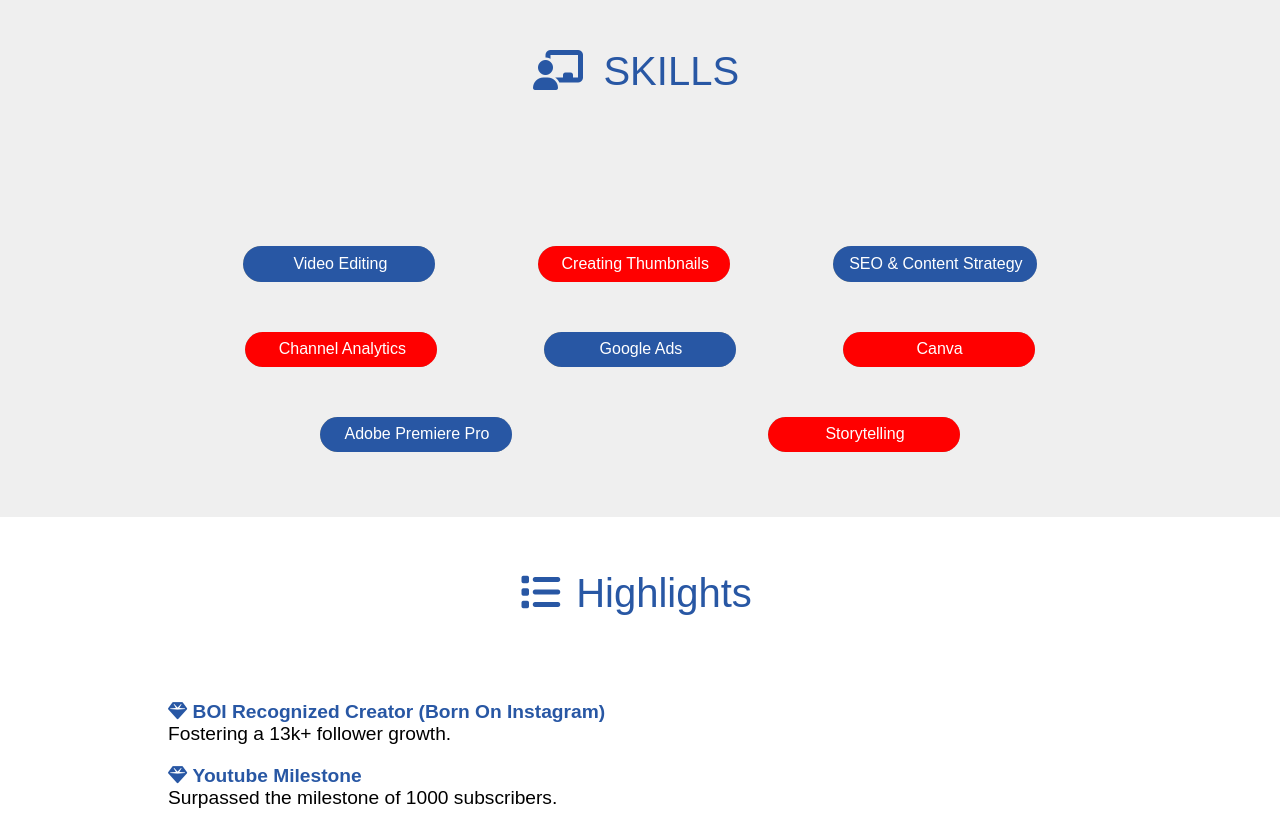
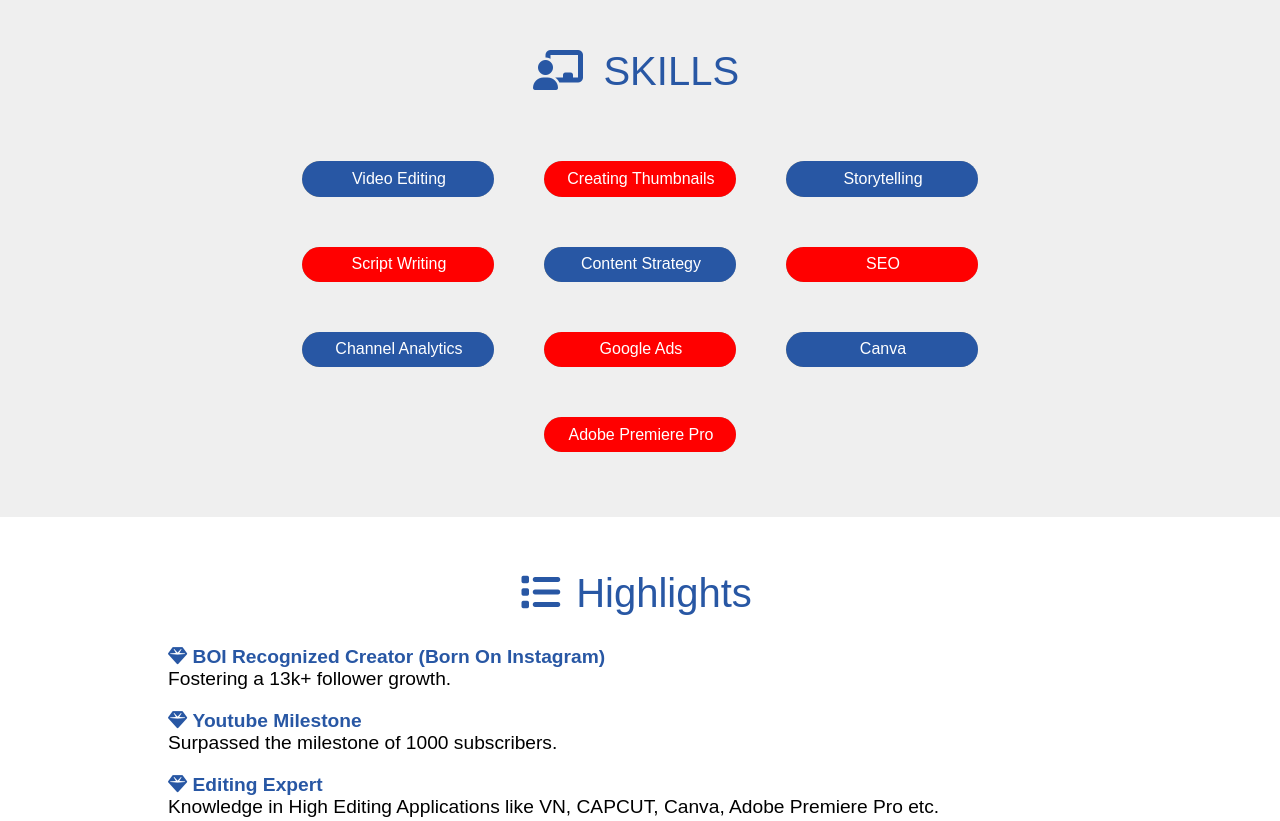
Before and after one commit to Priyanka-Agrawal2022/Portfolio, a plain HTML site: page index.html in a window 1280 px wide. Shown: the part 860-1681 px from the top of the page. Drawn offline with Linux system fonts and the light colour scheme.

Commit message:
modify content

```diff
--- a/index.html
+++ b/index.html
@@ -115,7 +115,7 @@
 
         <div id="skills-container" class="skills-display">
           <div class="skill-progress">
-            <div class="ninety-percent mb-blue" data-bar-width="100">
+            <div class="mb-blue" data-bar-width="100">
               <div class="skill-name">
                 <span>Video Editing</span>
               </div>
@@ -133,7 +133,7 @@
           <div class="skill-progress">
             <div class="mb-blue" data-bar-width="100">
               <div class="skill-name">
-                <span>SEO & Content Strategy</span>
+                <span>Storytelling</span>
               </div>
             </div>
           </div>
@@ -141,7 +141,7 @@
           <div class="skill-progress">
             <div class="red" data-bar-width="100">
               <div class="skill-name">
-                <span>Channel Analytics</span>
+                <span>Script Writing</span>
               </div>
             </div>
           </div>
@@ -149,7 +149,7 @@
           <div class="skill-progress">
             <div class="mb-blue" data-bar-width="100">
               <div class="skill-name">
-                <span>Google Ads</span>
+                <span>Content Strategy</span>
               </div>
             </div>
           </div>
@@ -157,7 +157,7 @@
           <div class="skill-progress">
             <div class="red" data-bar-width="100">
               <div class="skill-name">
-                <span>Canva</span>
+                <span>SEO</span>
               </div>
             </div>
           </div>
@@ -165,7 +165,7 @@
           <div class="skill-progress">
             <div class="mb-blue" data-bar-width="100">
               <div class="skill-name">
-                <span>Adobe Premiere Pro</span>
+                <span>Channel Analytics</span>
               </div>
             </div>
           </div>
@@ -173,7 +173,23 @@
           <div class="skill-progress">
             <div class="red" data-bar-width="100">
               <div class="skill-name">
-                <span>Storytelling</span>
+                <span>Google Ads</span>
+              </div>
+            </div>
+          </div>
+
+          <div class="skill-progress">
+            <div class="mb-blue" data-bar-width="100">
+              <div class="skill-name">
+                <span>Canva</span>
+              </div>
+            </div>
+          </div>
+
+          <div class="skill-progress">
+            <div class="red" data-bar-width="100">
+              <div class="skill-name">
+                <span>Adobe Premiere Pro</span>
               </div>
             </div>
           </div>
@@ -233,7 +249,6 @@
               <div class="description">
                 <h4 class="role">Content Creator</h4>
                 <p class="org">Instagram</p>
-                <p class="start-end">2 years</p>
               </div>
             </header>
 
@@ -252,7 +267,6 @@
               <div class="description">
                 <h4 class="role">YouTuber</h4>
                 <p class="org">YouTube</p>
-                <p class="start-end">1 year</p>
               </div>
             </header>
 
@@ -270,7 +284,6 @@
               <div class="description">
                 <h4 class="role">Customer Abuse Prevention (CAP) Specialist</h4>
                 <p class="org">Amazon</p>
-                <p class="start-end">3 months</p>
               </div>
             </header>
 
@@ -285,7 +298,6 @@
               <div class="description">
                 <h4 class="role">Customer Support Executive</h4>
                 <p class="org">Flipkart</p>
-                <p class="start-end">9 months</p>
               </div>
             </header>
 
@@ -302,7 +314,6 @@
               <div class="description">
                 <h4 class="role">Customer Delight Champ</h4>
                 <p class="org">REBEL Foods PVT. LTD. Sales and Marketing</p>
-                <p class="start-end">13 months</p>
               </div>
             </header>
 
@@ -335,7 +346,7 @@
           <div class="timeline-box">
             <header>
               <div class="description">
-                <h4 class="role">Bachelor’s of Science</h4>
+                <h4 class="role">Bachelor of Science</h4>
                 <p class="org">Jiwaji University, Gwalior. (Madhya Pradesh)</p>
                 <p class="start-end">2018 - 2021</p>
               </div>
--- a/resumestyle.css
+++ b/resumestyle.css
@@ -222,6 +222,7 @@ section:nth-child(2n + 1) {
   width: auto;
   padding: 20px 10px 10px;
   font-weight: 400;
+  margin-bottom: 20px;
 }
 
 .section-heading span {
@@ -235,10 +236,10 @@ section:nth-child(2n + 1) {
 .skills-display {
   width: 70%;
   padding: 10px;
-  margin: 30px auto;
+  margin: 0 auto 30px;
   display: flex;
   flex-wrap: wrap;
-  justify-content: space-around;
+  justify-content: center;
 }
 
 .skill-progress {
```
